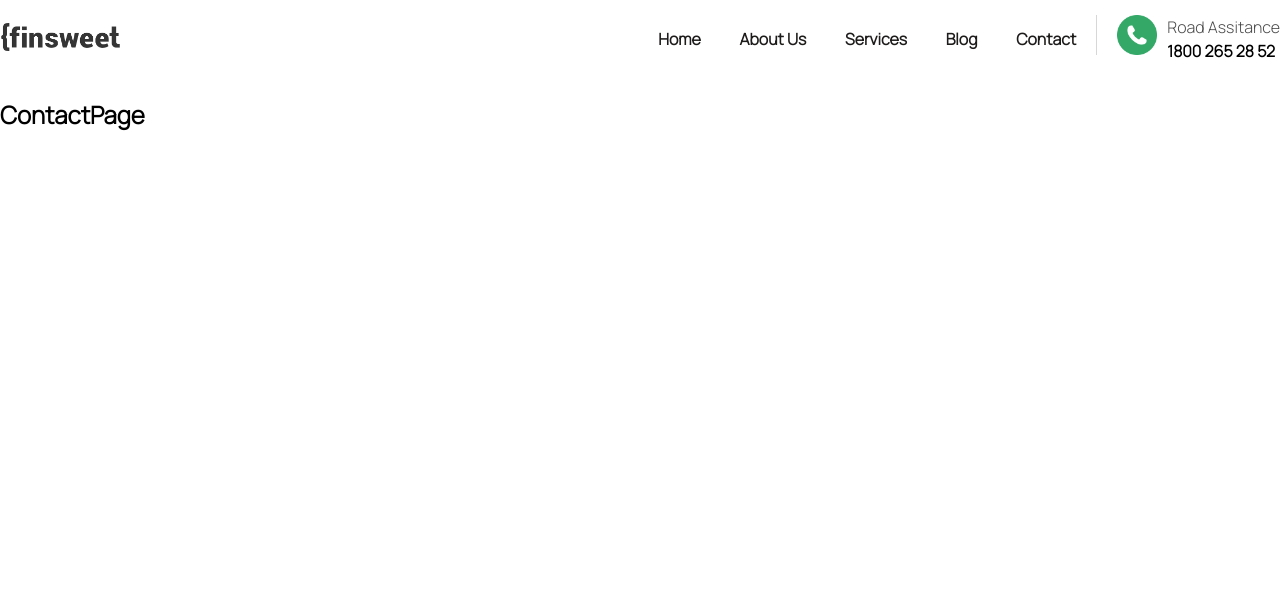
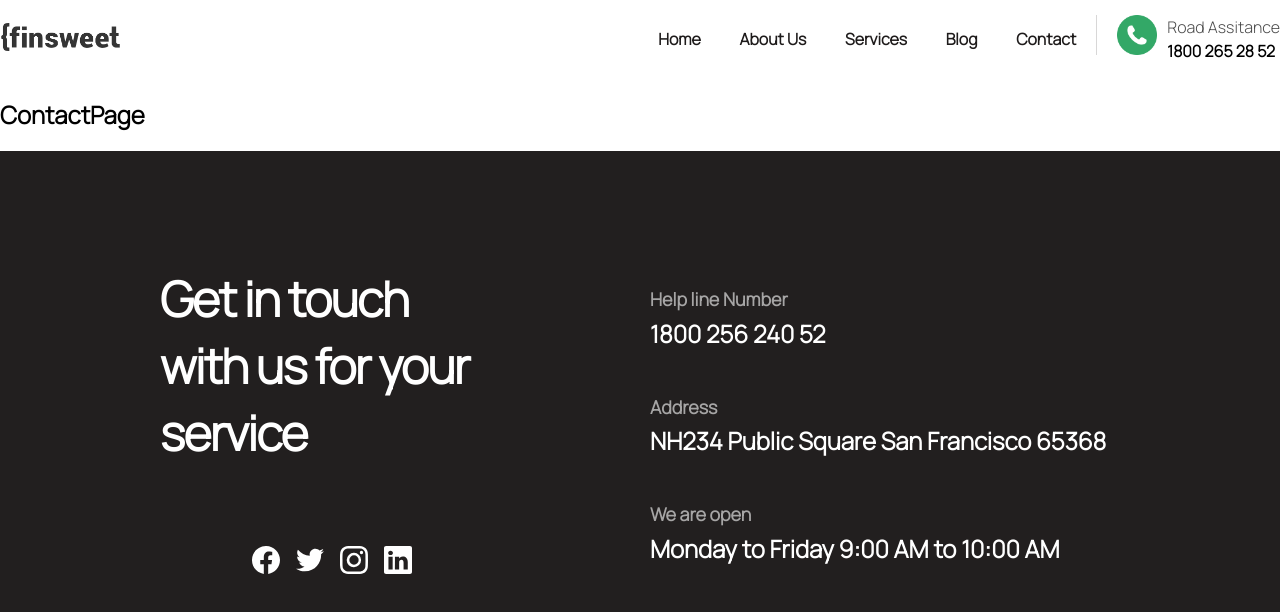
Before and after one commit to Rimvydas1982/finsweet, a React (Create React App) app in the folder 1_frontend/: page /contact in a window 1280 px wide. Shown: the top 612 px of the page. Built offline with nearby package versions, Linux system fonts and the light colour scheme.

Commit message:
Footer Top Created

```diff
--- a/1_frontend/package.json
+++ b/1_frontend/package.json
@@ -9,6 +9,7 @@
     "prop-types": "^15.7.2",
     "react": "^17.0.2",
     "react-dom": "^17.0.2",
+    "react-icons": "^4.3.1",
     "react-router-dom": "^5.3.0",
     "react-scripts": "4.0.3",
     "styled-components": "^5.3.1",
--- a/1_frontend/src/App.js
+++ b/1_frontend/src/App.js
@@ -5,6 +5,7 @@ import BlogPage from './Pages/BlogPage';
 import ServicesPage from './Pages/ServicesPage';
 import ContactPage from './Pages/ContactPage';
 import Header from './components/1_header/Header';
+import Footer from './components/3_footer/Footer';
 
 function App() {
   return (
@@ -19,6 +20,7 @@ function App() {
           <Route path='/contact' component={ContactPage} />
         </Switch>
       </Router>
+      <Footer />
     </div>
   );
 }
--- /dev/null
+++ b/1_frontend/src/components/3_footer/Footer.jsx
@@ -0,0 +1,56 @@
+import React from 'react';
+import {
+  StyledFooter,
+  FooterBottom,
+  FooterTop,
+  FooterTopLeft,
+  FooterTopRight,
+  FirstP,
+  SecondP,
+} from './Footer.style';
+
+import { BsFacebook, BsInstagram, BsLinkedin } from 'react-icons/bs';
+import { FaTwitter } from 'react-icons/fa';
+
+const Footer = () => {
+  return (
+    <StyledFooter>
+      <FooterTop>
+        <FooterTopLeft>
+          <h3>Get in touch with us for your service</h3>
+          <div>
+            <p>
+              <BsFacebook size={28} />
+            </p>
+            <p>
+              <FaTwitter size={28} />
+            </p>
+            <p>
+              <BsInstagram size={28} />
+            </p>
+            <p>
+              <BsLinkedin size={28} />
+            </p>
+          </div>
+        </FooterTopLeft>
+        <FooterTopRight>
+          <div>
+            <FirstP>Help line Number</FirstP>
+            <SecondP>1800 256 240 52</SecondP>
+          </div>
+          <div>
+            <FirstP>Address</FirstP>
+            <SecondP>NH234 Public Square San Francisco 65368</SecondP>
+          </div>
+          <div>
+            <FirstP>We are open</FirstP>
+            <SecondP>Monday to Friday 9:00 AM to 10:00 AM</SecondP>
+          </div>
+        </FooterTopRight>
+      </FooterTop>
+      <FooterBottom></FooterBottom>
+    </StyledFooter>
+  );
+};
+
+export default Footer;
--- /dev/null
+++ b/1_frontend/src/components/3_footer/Footer.style.js
@@ -0,0 +1,72 @@
+import styled from 'styled-components';
+
+export const StyledFooter = styled.footer`
+  height: 706px;
+  color: #ffffff;
+`;
+export const FooterTop = styled.div`
+  height: 549px;
+  background: #1e1b1b;
+  opacity: 0.98;
+  display: flex;
+`;
+export const FooterTopLeft = styled.div`
+  width: 50%;
+  display: flex;
+  flex-direction: column;
+  align-items: center;
+  justify-content: center;
+
+  h3 {
+    width: 50%;
+    font-family: 'Manrope';
+    font-weight: bold;
+    font-style: normal;
+    font-size: 48px;
+    line-height: 67px;
+    letter-spacing: -0.03em;
+    color: #ffffff;
+    margin-block-end: 0;
+    margin-block-start: 0;
+  }
+  div {
+    display: flex;
+    p {
+      width: 24px;
+      height: 24px;
+      padding-left: 20px;
+      padding-top: 64px;
+    }
+  }
+`;
+
+export const FooterTopRight = styled.div`
+  width: 50%;
+  display: flex;
+  flex-direction: column;
+  justify-content: center;
+  div {
+    padding: 20px 0;
+  }
+`;
+
+export const FooterBottom = styled.div`
+  height: 157px;
+  background: #1e1b1b;
+`;
+
+export const FirstP = styled.p`
+  margin: 0;
+  padding-left: 10px;
+  font-style: normal;
+  font-weight: 600;
+  font-size: 18px;
+  line-height: 31.5px;
+  opacity: 0.6;
+`;
+export const SecondP = styled(FirstP)`
+  font-size: 24px;
+  line-height: 36px;
+  opacity: 1;
+  letter-spacing: -0.03;
+`;
```
Also changed, not shown: 1 other file (tests, documents, lock files or other folders).
